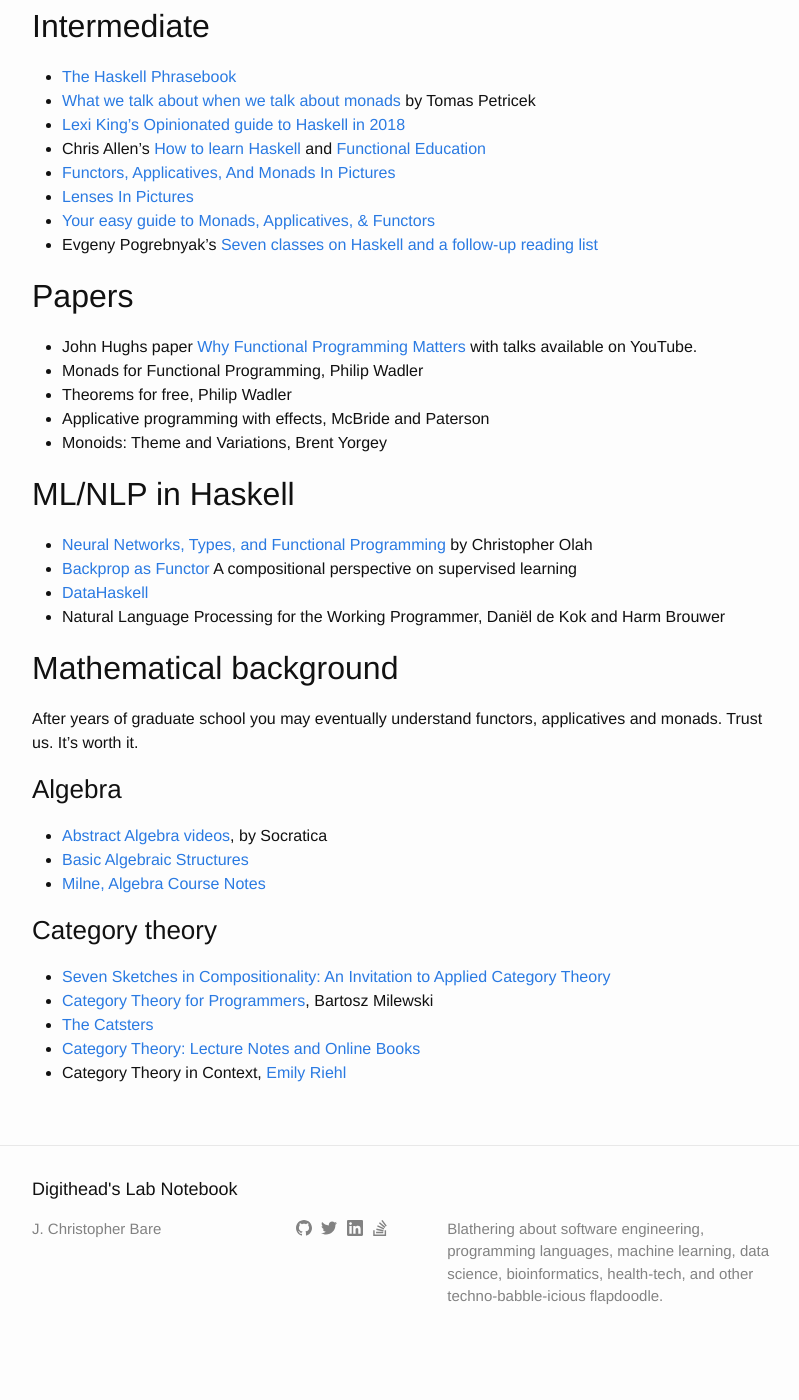
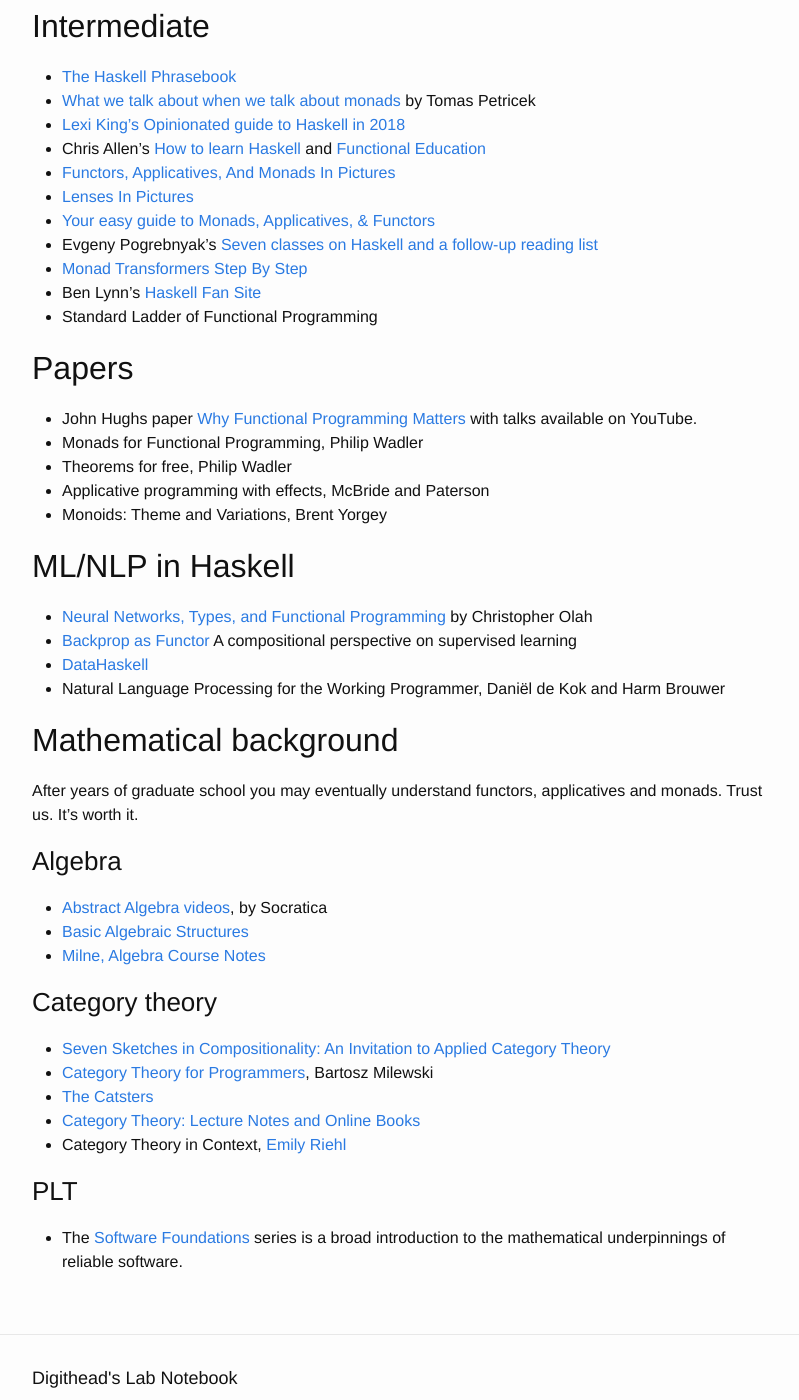
Before and after one commit to cbare/cbare.github.io, a Jekyll site: the page built from _posts/2019-09-04-haskell-links.md, in a window 1280 px wide and 1400 px high, scrolled down 546 px. Shown: the whole window, without its empty margins (238-1037 px from the left). Built offline with Jekyll 4.4.1, drawn with Linux system fonts in a browser that asks for light colours; before the commit the page ends 1914 px from its top, so only the background shows below that.

Commit message:
more haskell links, just what I need

```diff
--- a/Gemfile
+++ b/Gemfile
@@ -23,4 +23,4 @@
 end
 
 # Windows does not include zoneinfo files, so bundle the tzinfo-data gem
-gem 'tzinfo-data', platforms: [:mingw, :mswin, :x64_mingw, :jruby]
+# gem 'tzinfo-data', platforms: [:mingw, :mswin, :x64_mingw, :jruby]
--- a/_posts/2019-09-04-haskell-links.md
+++ b/_posts/2019-09-04-haskell-links.md
@@ -27,6 +27,9 @@
  * [Lenses In Pictures](http://adit.io/posts/2013-07-22-lenses-in-pictures.html)
  * [Your easy guide to Monads, Applicatives, & Functors](https://medium.com/@lettier/your-easy-guide-to-monads-applicatives-functors-862048d61610)
  * Evgeny Pogrebnyak's [Seven classes on Haskell and a follow-up reading list](https://github.com/epogrebnyak/haskell-intro)
+ * [Monad Transformers Step By Step](https://page.mi.fu-berlin.de/scravy/realworldhaskell/materialien/monad-transformers-step-by-step.pdf)
+ * Ben Lynn's [Haskell Fan Site](https://crypto.stanford.edu/~blynn/haskell/papers.html)
+ * Standard Ladder of Functional Programming
 
 ## Papers
  * John Hughs paper [Why Functional Programming Matters][6] with talks available on YouTube.
@@ -59,7 +62,8 @@
  * [Category Theory: Lecture Notes and Online Books][28]
  * Category Theory in Context, [Emily Riehl](http://www.math.jhu.edu/~eriehl/)
 
-
+### PLT
+ * The [Software Foundations](https://softwarefoundations.cis.upenn.edu) series is a broad introduction to the mathematical underpinnings of reliable software.
 
 
 [1]: https://www.schoolofhaskell.com/school/starting-with-haskell/basics-of-haskell
```
